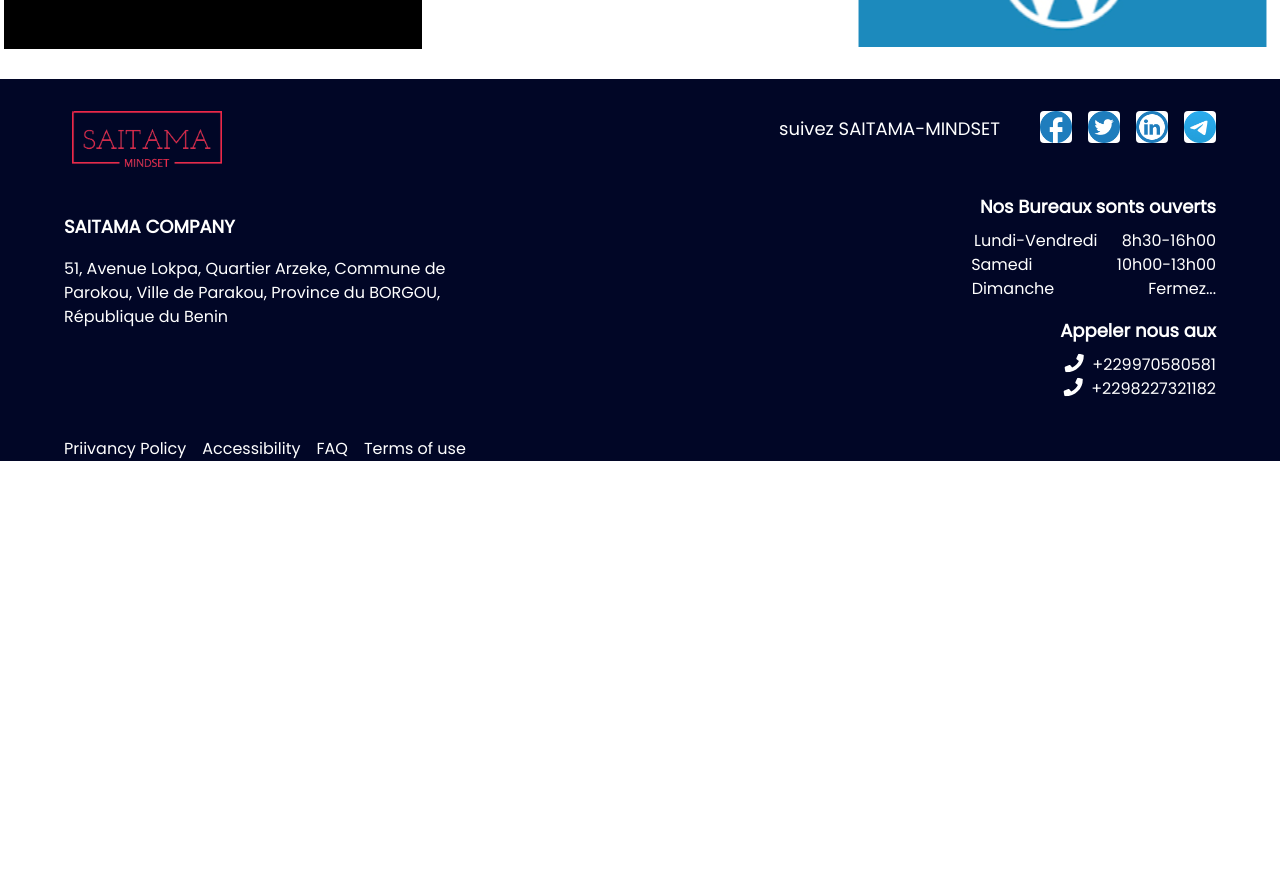
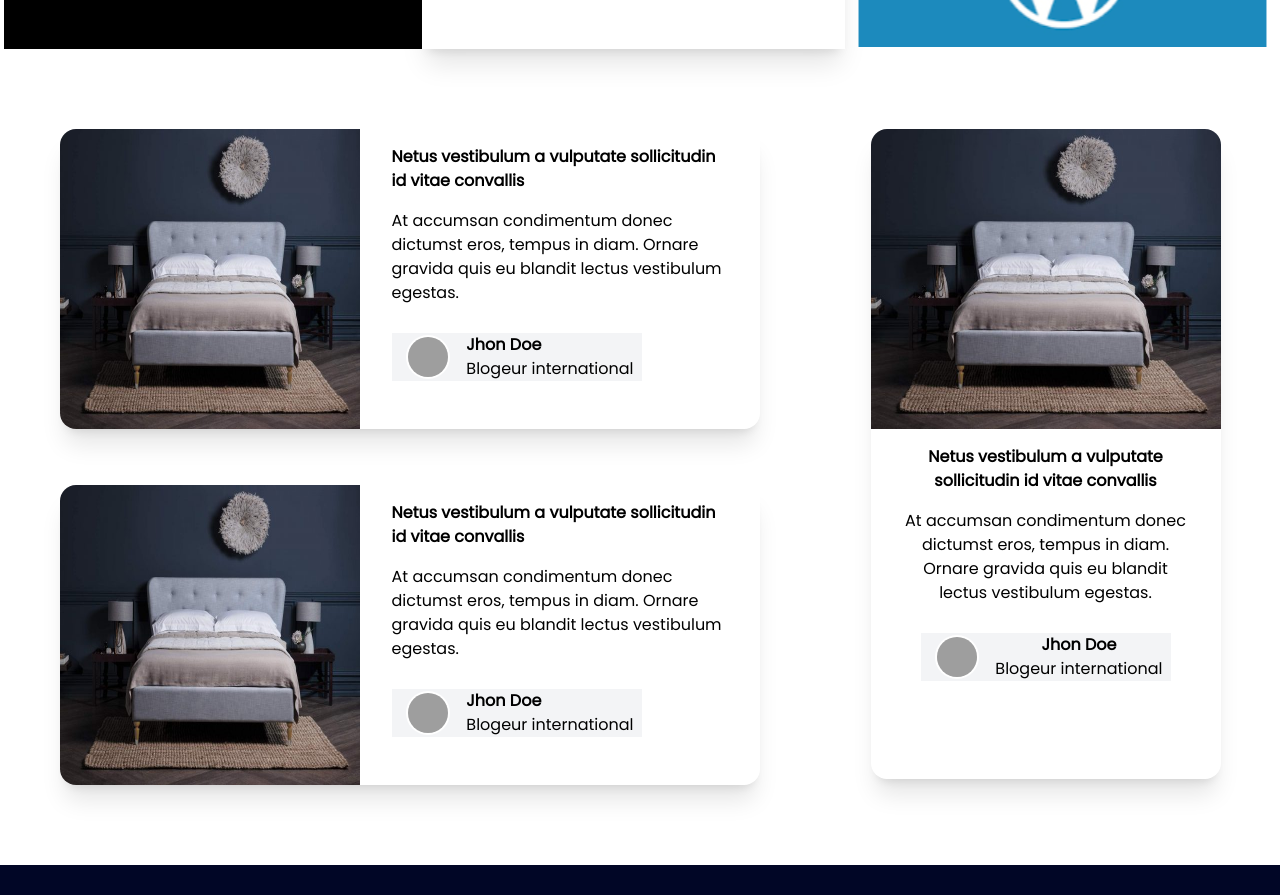
Before and after one commit to Dieumerci-M2/Saitama-minset, a React (Vite) app: page /home in a window 1280 px wide. Shown: the part 1880-2775 px from the top of the page. Before the commit the page ends 2341 px from the top, so only its background shows below. Built offline with nearby package versions, Linux system fonts and the light colour scheme; grey boxes are pictures that could not be loaded.

Commit message:
feat : finish stylize home page

```diff
--- a/src/components/InfoLivre.jsx
+++ b/src/components/InfoLivre.jsx
@@ -2,7 +2,7 @@ import React from 'react'
 
 const InfoLivre = () => {
   return (
-    <section className="flex flex-col text-center p-12 justify-center items-center gap-6">
+    <section className="flex flex-col text-center p-12 justify-center items-center gap-6 shadow-xl">
       <span className="text-red-900 text-lg">J.K ROWLING</span>
       <span className="font-semibold text-2xl">HARRY POTTER AND THE CURSED CHILD</span>
       <div>
--- a/src/pages/Homepage.jsx
+++ b/src/pages/Homepage.jsx
@@ -14,6 +14,7 @@ import Harry3 from "../assets/HenryPorter1.jpg"
 import Formation from "../assets/Formation 1.svg"
 import Formation1 from "../assets/Formation-relatif-1.svg"
 import Formation2 from "../assets/Formation-relatif-2.svg"
+import Bed from "../assets/Bed.jpg"
 
 
 const Homepage = () => {
@@ -138,9 +139,91 @@ const Homepage = () => {
             </div>
           </section>
         </article>
-        <article>
-          <div></div>
-          <div></div>
+        <article className="flex flex-row justify-around mx-1 my-20">
+          <section className="flex flex-col gap-14">
+            <div className="flex flex-row w-[700px] h-[300px] rounded-2xl shadow-xl">
+              <div className="w-[300px] h-[300px]">
+                <img src={Bed} alt="bed" className="bg-cover w-[300px] h-[100%] rounded-l-2xl" />
+              </div>
+              <div className="flex flex-col gap-4 w-[400px] h-[300px] px-8 py-4 ">
+                <span className="font-bold">
+                  Netus vestibulum a vulputate sollicitudin id vitae convallis
+                </span>
+                <span className="text-md">
+                  At accumsan condimentum donec dictumst eros, tempus in diam. Ornare gravida quis
+                  eu blandit lectus vestibulum egestas.
+                </span>
+                <div className="flex flex-row h-12 w-[250px] bg-gray-100 my-auto mt-3">
+                  <img
+                    className="inline-block h-10 w-10 rounded-full ring-2 ring-white m-auto mt-1 ml-4"
+                    src="https://images.unsplash.com/photo-1491528323818-fdd1faba62cc?ixlib=rb-1.2.1&ixid=eyJhcHBfaWQiOjEyMDd9&auto=format&fit=facearea&facepad=2&w=256&h=256&q=80"
+                    alt=""
+                  />
+                  <div>
+                    <span className="mr-2 cursor-pointer font-semibold">Jhon Doe</span>
+                    <br />
+                    <span className="mr-2 cursor-pointer">Blogeur international</span>
+                  </div>
+                </div>
+              </div>
+            </div>
+            <div>
+              <div className="flex flex-row w-[700px] h-[300px] rounded-2xl shadow-xl">
+                <div className="w-[300px] h-[300px]">
+                  <img src={Bed} alt="bed" className="bg-cover w-[300px] h-[100%] rounded-l-2xl" />
+                </div>
+                <div className="flex flex-col gap-4 w-[400px] h-[300px] px-8 py-4 ">
+                  <span className="font-bold">
+                    Netus vestibulum a vulputate sollicitudin id vitae convallis
+                  </span>
+                  <span className="text-md">
+                    At accumsan condimentum donec dictumst eros, tempus in diam. Ornare gravida quis
+                    eu blandit lectus vestibulum egestas.
+                  </span>
+                  <div className="flex flex-row h-12 w-[250px] bg-gray-100 my-auto mt-3">
+                    <img
+                      className="inline-block h-10 w-10 rounded-full ring-2 ring-white m-auto mt-1 ml-4"
+                      src="https://images.unsplash.com/photo-1491528323818-fdd1faba62cc?ixlib=rb-1.2.1&ixid=eyJhcHBfaWQiOjEyMDd9&auto=format&fit=facearea&facepad=2&w=256&h=256&q=80"
+                      alt=""
+                    />
+                    <div>
+                      <span className="mr-2 cursor-pointer font-semibold">Jhon Doe</span>
+                      <br />
+                      <span className="mr-2 cursor-pointer">Blogeur international</span>
+                    </div>
+                  </div>
+                </div>
+              </div>
+            </div>
+          </section>
+          <section>
+            <div className="flex flex-col justify-center items-center h-[650px] w-[350px] rounded-2xl shadow-xl">
+              <div className="h-[300px] w-[350px]">
+                <img src={Bed} alt="bed" className="bg-cover h-[300px] w-[100%] rounded-t-2xl" />
+              </div>
+              <div className="flex flex-col justify-center items-center text-center gap-4 h-[350px] w-[350px] px-8 py-4 ">
+                <span className="font-bold">
+                  Netus vestibulum a vulputate sollicitudin id vitae convallis
+                </span>
+                <span className="text-md">
+                  At accumsan condimentum donec dictumst eros, tempus in diam. Ornare gravida quis
+                  eu blandit lectus vestibulum egestas.
+                </span>
+                <div className="flex flex-row text-center h-12 w-[250px] bg-gray-100 my-auto mt-3">
+                  <img
+                    className="inline-block h-10 w-10 rounded-full ring-2 ring-white m-auto mt-1 ml-4"
+                    src="https://images.unsplash.com/photo-1491528323818-fdd1faba62cc?ixlib=rb-1.2.1&ixid=eyJhcHBfaWQiOjEyMDd9&auto=format&fit=facearea&facepad=2&w=256&h=256&q=80"
+                    alt=""
+                  />
+                  <div>
+                    <span className="mr-2 cursor-pointer font-semibold">Jhon Doe</span>
+                    <br />
+                    <span className="mr-2 cursor-pointer">Blogeur international</span>
+                  </div>
+                </div>
+              </div>
+            </div>
+          </section>
         </article>
       </main>
       <footer>
```
Also changed, not shown: src/assets/Bed.jpg (added).
